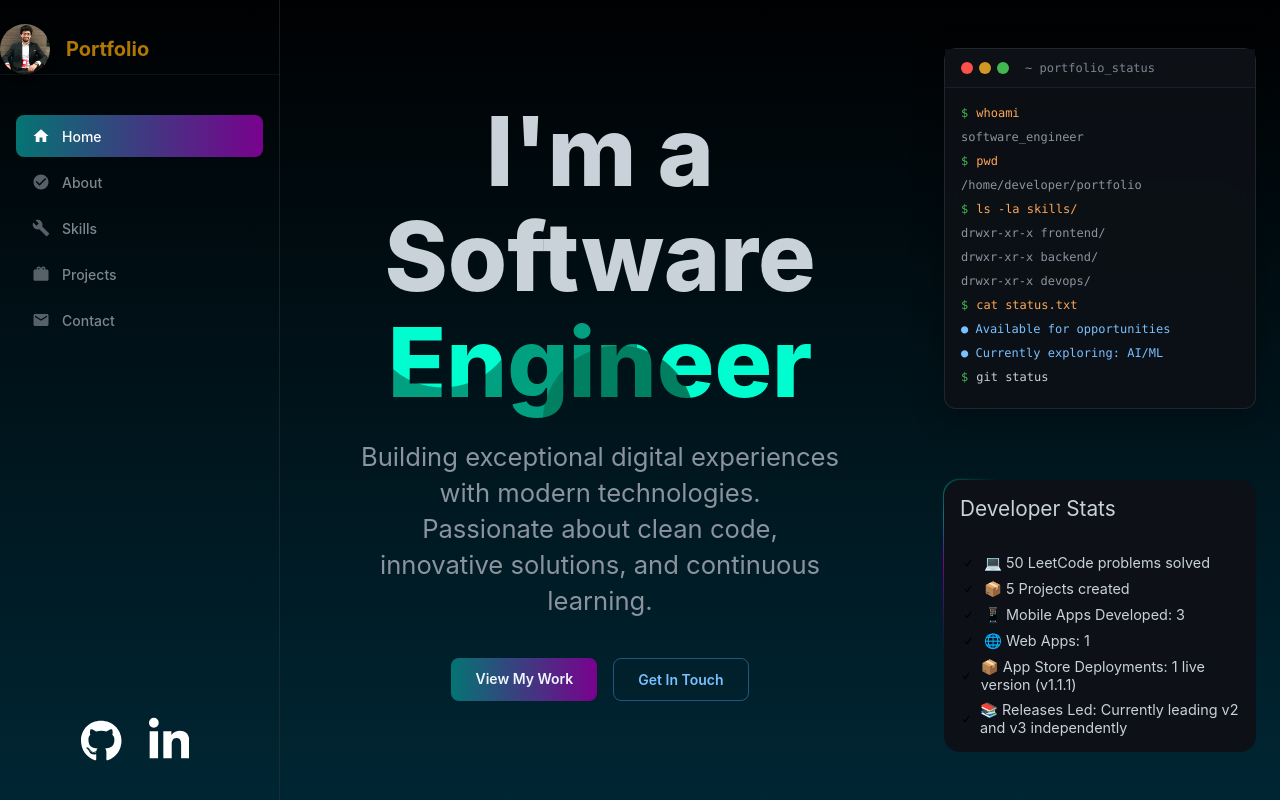
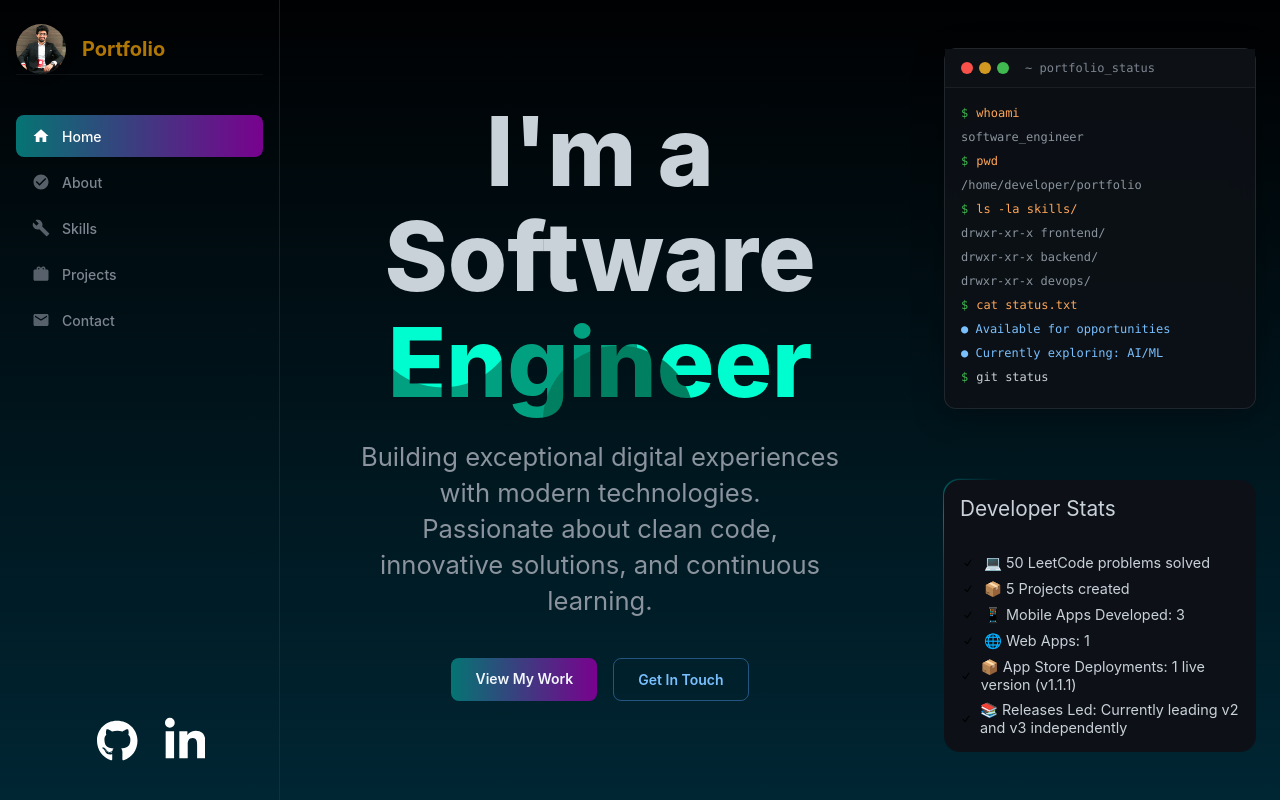
Before and after one commit to HoucemHb/portfolio, a plain HTML site: page index.html in a window 1280 px wide. Drawn offline with Linux system fonts and the light colour scheme.

Commit message:
fixed logo padding + changed resume protfolio link

```diff
--- a/index.html
+++ b/index.html
@@ -89,7 +89,7 @@
         .sidebar {
             width: 280px;
             border-right: 1px solid rgba(48, 54, 61, 0.5);
-            padding: 24px 0;
+            padding: 24px 16px;
             display: flex;
             flex-direction: column;
         }
@@ -122,7 +122,6 @@
 
         .nav-menu {
             flex: 1;
-            padding: 0 16px;
         }
 
         .nav-item {
```
Also changed, not shown: 1 other file.
